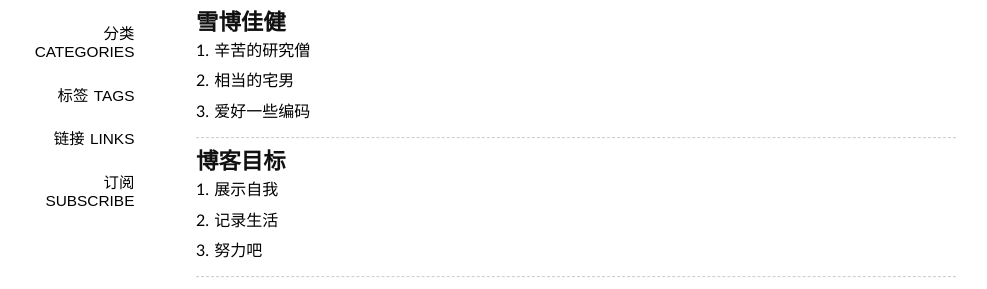
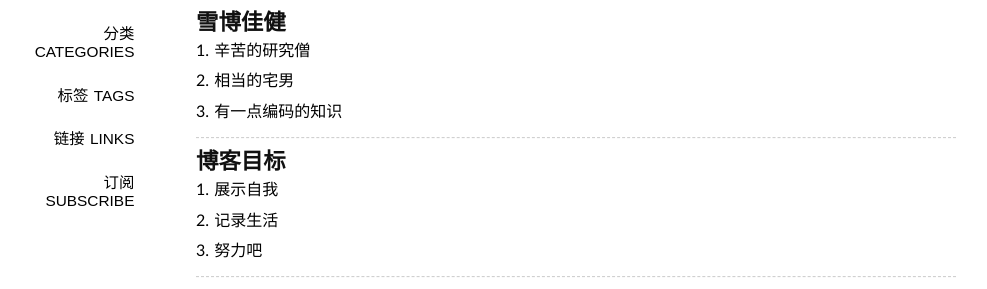
Before and after one commit to Successor/bigyuki.github.com, a Jekyll site: the page built from about/index.md, in a window 1280 px wide. Shown: the part 207-496 px from the top of the page, without its empty margins (144-1131 px from the left). Built offline with Jekyll 4.4.1, drawn with Linux system fonts in a browser that asks for light colours; Markdown is read by kramdown in place of the engine named in the settings; grey boxes are pictures that could not be loaded.

Commit message:
Update index.md

```diff
--- a/about/index.md
+++ b/about/index.md
@@ -9,7 +9,7 @@ comments: no
 ## 雪博佳健
 1. 辛苦的研究僧
 2. 相当的宅男
-3. 爱好一些编码
+3. 有一点编码的知识
 
 ---
 ## 博客目标
```
